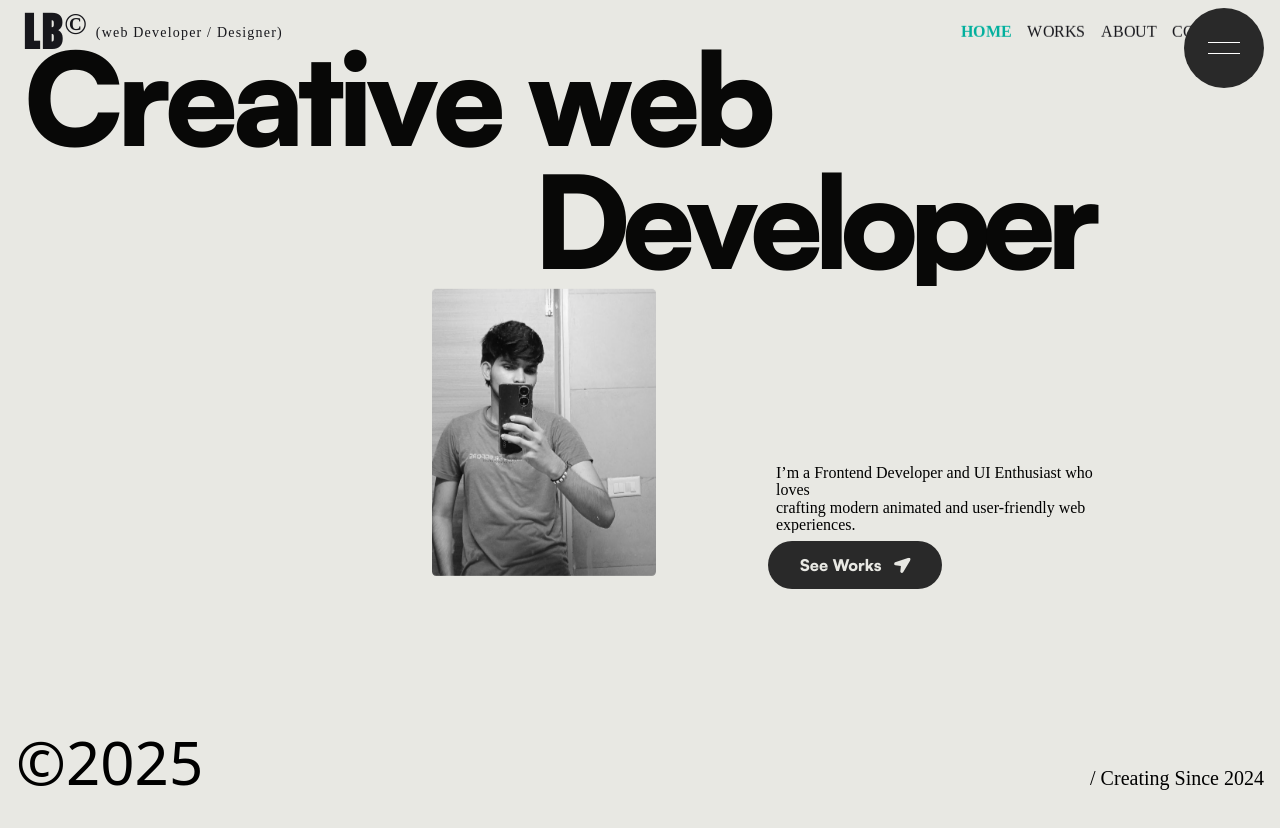
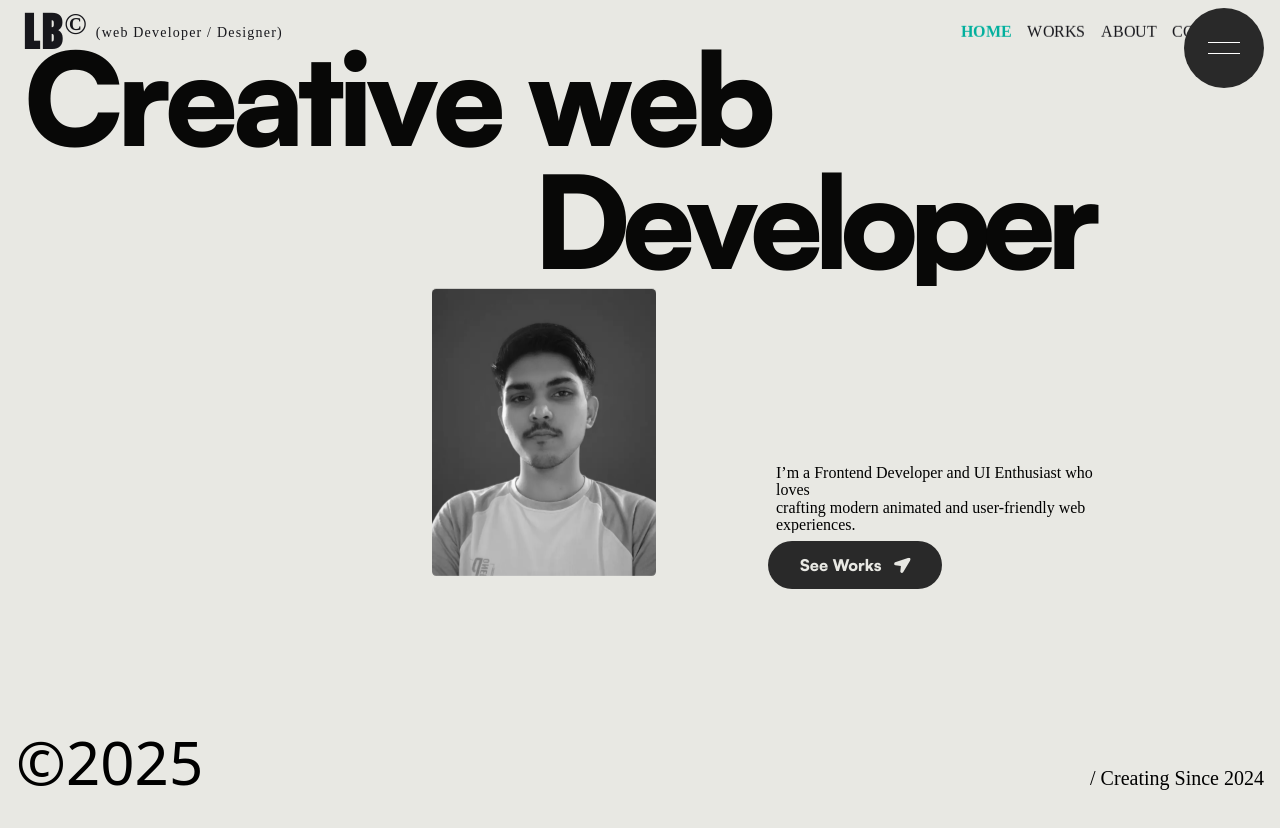
Before and after one commit to LuckyBaliyan/LB_Portfolio, a React (Vite) app: page / in a window 1280 px wide. Shown: the top 828 px of the page. Built offline with nearby package versions, Linux system fonts and the light colour scheme.

Commit message:
image change

```diff
--- a/src/animations/pageTransition/Transition.jsx
+++ b/src/animations/pageTransition/Transition.jsx
@@ -57,7 +57,7 @@ const Transition = (Page) => {
             setShowContent(true);
         }
       },'a');
-    }, []);
+  }, []);
 
   return (
     <>
--- a/src/pages/Home.jsx
+++ b/src/pages/Home.jsx
@@ -91,7 +91,7 @@ const Home = () => {
         <div className="my-img scale-100 md:scale-70">
            <CardTilt  className='w-[20vh] h-[23vh] lg:w-[25vw] lg:h-[32vw] md:w-[30vw] md:h-[36vw]'>
             <div ref={imgRef} className="img-wrapper relative scale-0 overflow-hidden rounded-[6px]  w-full h-full">
-            <img src="images/my2.jpg" alt="" className='last scale-110'/>
+            <img src="images/myImg.webp" alt="" className='last scale-110 grayscale-100'/>
             </div>
             </CardTilt>
             <div className="w-full mask py-2">
```
Also changed, not shown: public/images/myImg.webp (added).
